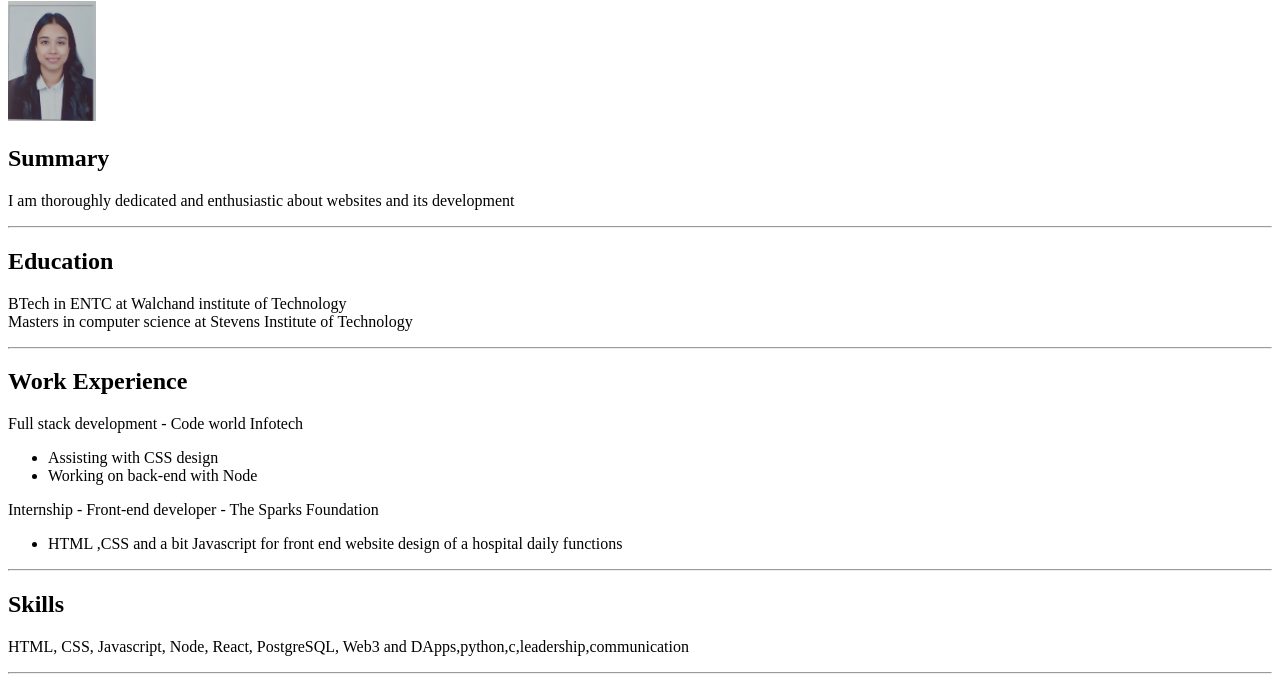
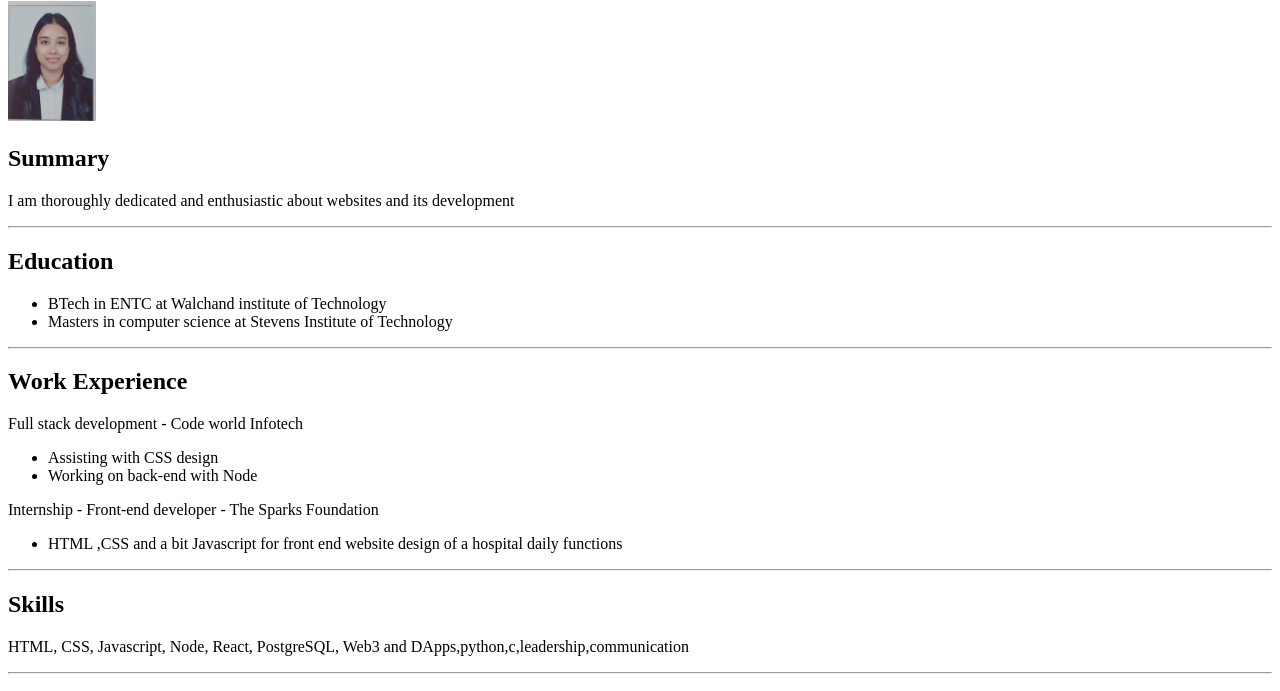
Before and after one commit to mrunalrgaikwad2001/Resume-Project, a plain HTML site: page index.html in a window 1280 px wide. Shown: the part 79-770 px from the top of the page. Drawn offline with Linux system fonts and the light colour scheme.

Commit message:
index.html

```diff
--- a/index.html
+++ b/index.html
@@ -11,8 +11,9 @@
     <p>I am thoroughly dedicated and enthusiastic about websites and its development</p>
     <hr>
     <h2>Education</h2>
-    <p>BTech in ENTC at Walchand institute of Technology<br>
-        Masters in computer science at Stevens Institute of Technology
+    <p><ul><li>BTech in ENTC at Walchand institute of Technology</li>
+        <li>Masters in computer science at Stevens Institute of Technology</li>
+    </ul>
     </p>
     <hr>
     <h2>Work Experience</h2>
```
